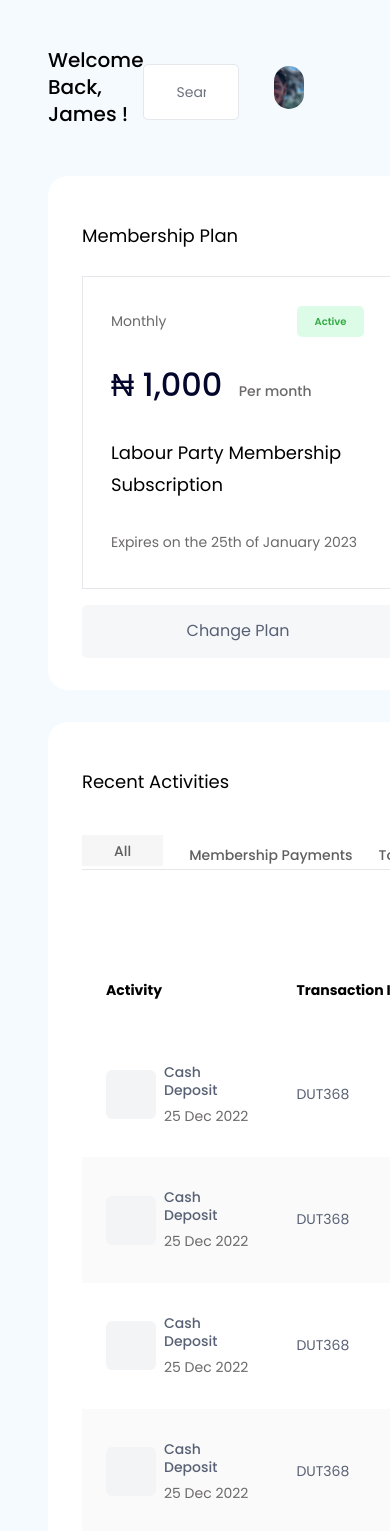
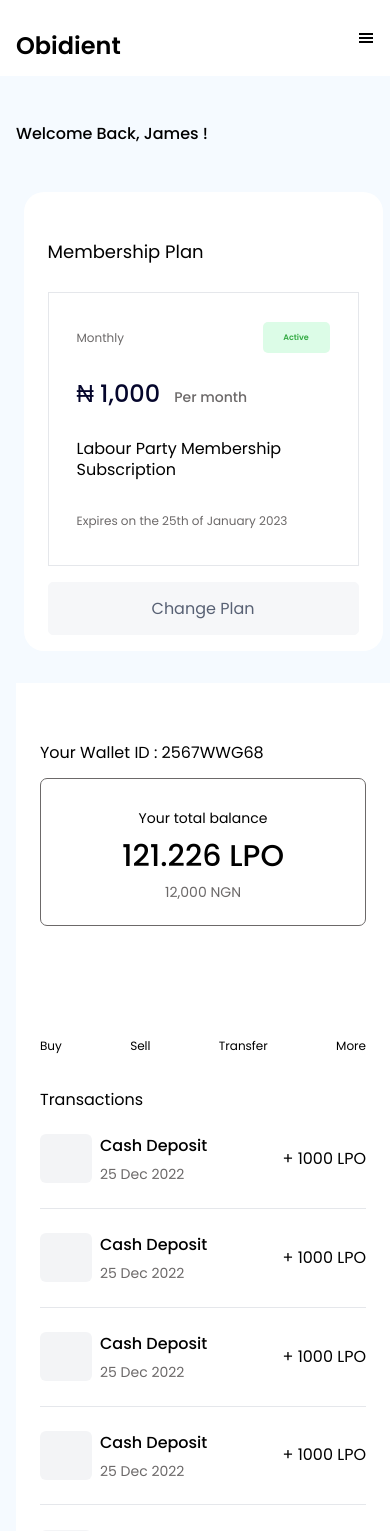
Before and after one commit to nkemjikaobi/obidient, a Next.js app: page /dashboard in a window 390 px wide. Shown: the top 1531 px of the page. Built offline with nearby package versions, Linux system fonts and the light colour scheme.

Commit message:
mobile screen for dashboard

```diff
--- a/src/components/layouts/DashboardLayout/DashboardLayout.tsx
+++ b/src/components/layouts/DashboardLayout/DashboardLayout.tsx
@@ -2,6 +2,7 @@
 import React from "react";
 
 import DashboardSideBar from "../DashboardSideBar/DashboardSideBar";
+import DashboardMobileNavigation from "../NavBar/DashBoardMobileNavigation";
 
 interface DashboardLayout {
   children: any;
@@ -27,9 +28,9 @@
               <div className="hidden smallLaptop:block">
                 <DashboardSideBar />
               </div>
-              {/* <div className="block smallLaptop:hidden">
+              <div className="block smallLaptop:hidden">
                 <DashboardMobileNavigation />
-              </div> */}
+              </div>
               <div className="w-full">
                 <main className="h-full">{children}</main>
               </div>
--- /dev/null
+++ b/src/components/layouts/NavBar/DashBoardMobileNavigation.tsx
@@ -0,0 +1,74 @@
+import Link from "next/link";
+import React, { useState } from "react";
+import { AiOutlineClose } from "react-icons/ai";
+import { GiHamburgerMenu } from "react-icons/gi";
+
+import CustomLink from "@components/atoms/CustomLink/CustomLink";
+import Logo from "@components/atoms/Logo/Logo";
+
+import useClickOutside from "@hooks/useClickOutside";
+
+const DashboardMobileNavigation = () => {
+  const [isOpen, setIsOpen] = useState<boolean>(false);
+
+  const node = useClickOutside(() => {
+    setIsOpen(false);
+  });
+
+  return (
+    <>
+      <div className="flex justify-between py-3 px-4 items-center bg-white">
+        <CustomLink customClass="cursor-pointer mt-4" destination="/">
+          <Logo />
+        </CustomLink>
+        {isOpen ? (
+          <AiOutlineClose className="cursor-pointer text-citiGreen-500" onClick={() => setIsOpen(false)} />
+        ) : (
+          <GiHamburgerMenu className="cursor-pointer text-citiGreen-500" onClick={() => setIsOpen(true)} />
+        )}
+      </div>
+      <div className={`px-4 pb-5 bg-white ${isOpen ? "openNav" : "closeNav"}`} ref={node}>
+        {DashboardNav.map((data) => (
+          <Link href={data.route} key={data.id}>
+            <div className="capitalize mr-12 mb-4 cursor-pointer text-citiGray-500 hover:text-citiGreen-600 text-sm">
+              <span>{data.name}</span>
+            </div>
+          </Link>
+        ))}
+        <div className="capitalize mr-12 mb-4 cursor-pointer text-citiGray-500 hover:text-citiGreen-600 text-sm">
+          <span>Logout</span>
+        </div>
+      </div>
+    </>
+  );
+};
+
+export default DashboardMobileNavigation;
+
+export const DashboardNav = [
+  {
+    id: 1,
+    name: "Dashboard",
+    route: "#",
+  },
+  {
+    id: 2,
+    name: "Membership Plan",
+    route: "#",
+  },
+  {
+    id: 3,
+    name: "NFT Card",
+    route: "#",
+  },
+  {
+    id: 4,
+    name: "My Wallet",
+    route: "#",
+  },
+  {
+    id: 3,
+    name: "Recent Activities",
+    route: "#",
+  },
+];
--- a/src/components/organisms/DashBoardPage/GovernanceTokenBalance/GovernanceTokenBalance.tsx
+++ b/src/components/organisms/DashBoardPage/GovernanceTokenBalance/GovernanceTokenBalance.tsx
@@ -3,9 +3,9 @@
 const GovernanceTokenBalance = () => {
   return (
     <div className="border rounded-[7px] border-obiGray-320">
-      <h4 className="text-18 mt-[31px] mb-[6px] text-center whitespace-nowrap">Governance Token Balance </h4>
-      <h4 className="text-[40px] font-medium mb-[5px] text-center whitespace-nowrap">71.226 LPO </h4>
-      <h4 className="text-18 text-obiGray-320 mb-[23px] text-center">12,000 NGN </h4>
+      <h4 className="text-14 smallLaptop:text-18 mt-[31px] mb-[6px] text-center whitespace-nowrap">Governance Token Balance </h4>
+      <h4 className="text-[30px] smallLaptop:text-[40px] font-medium mb-[5px] text-center whitespace-nowrap">71.226 LPO </h4>
+      <h4 className="text-14 smallLaptop:text-18 text-obiGray-320 mb-[23px] text-center">12,000 NGN </h4>
       {/* <div className="flex items-center">
           <CustomButton
             customClass="mt-12 !w-[100px] !bg-obiPurple-400"
--- a/src/components/organisms/DashBoardPage/MembershipCard/MembershipCard.tsx
+++ b/src/components/organisms/DashBoardPage/MembershipCard/MembershipCard.tsx
@@ -2,7 +2,7 @@
 
 const MembershipCard = () => {
   return (
-    <div className="bg-white px-[34px] pt-[44px] rounded-[20px] w-[380px] television:w-[480px] h-[513.88px] pb-8">
+    <div className="bg-white smallLaptop:px-[34px] pt-[44px] rounded-[20px] smallLaptop:w-[380px] television:w-[480px] smallLaptop:h-[513.88px] pb-8">
       <h4 className="text-18 mb-6">NFT Membership Card</h4>
     </div>
   );
--- a/src/components/organisms/DashBoardPage/MembershipPlan/MembershipPlan.tsx
+++ b/src/components/organisms/DashBoardPage/MembershipPlan/MembershipPlan.tsx
@@ -6,18 +6,18 @@
 
 const MembershipPlan = () => {
   return (
-    <div className="bg-white px-[34px] pt-[44px] rounded-[20px] w-[380px] television:w-[480px] h-[513.88px] bigLaptop:pb-8">
+    <div className="bg-white px-6 smallLaptop:px-[34px] pt-[44px] rounded-[20px] smallLaptop:w-[380px] television:w-[480px] smallLaptop:h-[513.88px] bigLaptop:pb-8">
       <h4 className="text-18 mb-6">Membership Plan</h4>
       <div className="border border-obiBlue-300 px-[28px] pt-[29px] w-[311px] television:w-[411px]">
         <div className="flex items-center justify-between">
-          <p className="text-14 text-obiGray-320">Monthly</p>
-          <div className="flex justify-center items-center text-obiGreen-400 rounded-[5px] bg-green-100 text-10 w-[67px] h-[31px] font-semibold">Active</div>
+          <p className="text-12 smallLaptop:text-14 text-obiGray-320">Monthly</p>
+          <div className="flex justify-center items-center text-obiGreen-400 rounded-[5px] bg-green-100 text-8 smallLaptop:text-10 w-[67px] h-[31px] font-semibold">Active</div>
         </div>
-        <h3 className="font-medium text-[32px] mt-6 mb-[28px] text-obiBlack-300">
+        <h3 className="font-medium text-24 smallLaptop:text-[32px] mt-6 mb-[28px] text-obiBlack-300">
           {CURRENCIES.NAIRA} 1,000 <span className="text-14 text-obiGray-320 ml-2">Per month</span>
         </h3>
-        <h4 className="text-18 mb-6">Labour Party Membership Subscription</h4>
-        <p className="text-14 text-obiGray-320 mt-[33px] mb-[36px]">Expires on the 25th of January 2023</p>
+        <h4 className="text-16 smallLaptop:text-18 mb-6">Labour Party Membership Subscription</h4>
+        <p className="text-12 smallLaptop:text-14 text-obiGray-320 mt-[33px] mb-[36px]">Expires on the 25th of January 2023</p>
       </div>
       <CustomButton
         customClass="!rounded-[5px] !border-obiGray-100 !text-obiGray-350 !bg-obiGray-100 hover:!bg-obiGray-250 my-4 bigLaptop:!my-6 !w-full"
--- a/src/components/organisms/DashBoardPage/TopBar/TopBar.tsx
+++ b/src/components/organisms/DashBoardPage/TopBar/TopBar.tsx
@@ -6,8 +6,8 @@
 const TopBar = () => {
   return (
     <div className="flex items-center justify-between pt-[47px] pr-[117px]">
-      <h3 className="font-medium text-20">Welcome Back, James !</h3>
-      <div className="flex items-center">
+      <h3 className="font-medium text-16 smallLaptop:text-20 whitespace-nowrap">Welcome Back, James !</h3>
+      <div className="hidden smallLaptop:flex items-center">
         <CustomInput
           className="border border-glass-450 rounded-[0.313rem] mr-[35px] mt-2 h-[56px]"
           icon="search"
--- a/src/components/organisms/DashBoardPage/TotalBalance/TotalBalance.tsx
+++ b/src/components/organisms/DashBoardPage/TotalBalance/TotalBalance.tsx
@@ -3,9 +3,9 @@
 const TotalBalance = () => {
   return (
     <div className="border rounded-[7px] border-obiGray-320">
-      <h4 className="text-18 mt-[31px] mb-[6px] text-center whitespace-nowrap">Your total balance </h4>
-      <h4 className="text-[40px] font-medium mb-[5px] text-center whitespace-nowrap">121.226 LPO </h4>
-      <h4 className="text-18 text-obiGray-320 mb-[23px] text-center">12,000 NGN </h4>
+      <h4 className="text-14 smallLaptop:text-18 mt-[31px] mb-[6px] text-center whitespace-nowrap">Your total balance </h4>
+      <h4 className="text-[30px] smallLaptop:text-[40px] font-medium mb-[5px] text-center whitespace-nowrap">121.226 LPO </h4>
+      <h4 className="text-14 smallLaptop:text-18 text-obiGray-320 mb-[23px] text-center">12,000 NGN </h4>
       {/* <div className="flex items-center">
           <CustomButton
             customClass="mt-12 !w-[100px] !bg-obiPurple-400"
--- a/src/components/organisms/DashBoardPage/UtilityTokenBalance/UtilityTokenBalance.tsx
+++ b/src/components/organisms/DashBoardPage/UtilityTokenBalance/UtilityTokenBalance.tsx
@@ -3,9 +3,9 @@
 const UtilityTokenBalance = () => {
   return (
     <div className="border rounded-[7px] border-obiGray-320">
-      <h4 className="text-18 mt-[31px] mb-[6px] text-center whitespace-nowrap">Utility Token Balance </h4>
-      <h4 className="text-[40px] font-medium mb-[5px] text-center whitespace-nowrap">21.226 LPO </h4>
-      <h4 className="text-18 text-obiGray-320 mb-[23px] text-center">12,000 NGN </h4>
+      <h4 className="text-14 smallLaptop:text-18 mt-[31px] mb-[6px] text-center whitespace-nowrap">Utility Token Balance </h4>
+      <h4 className="text-[30px] smallLaptop:text-[40px] font-medium mb-[5px] text-center whitespace-nowrap">21.226 LPO </h4>
+      <h4 className="text-14 smallLaptop:text-18 text-obiGray-320 mb-[23px] text-center">12,000 NGN </h4>
       {/* <div className="flex items-center">
           <CustomButton
             customClass="mt-12 !w-[100px] !bg-obiPurple-400"
--- a/src/components/organisms/DashBoardPage/WalletBalance/WalletBalance.tsx
+++ b/src/components/organisms/DashBoardPage/WalletBalance/WalletBalance.tsx
@@ -9,8 +9,8 @@
 const WalletBalance = () => {
   const [balanceToRender, setBalanceToRender] = useState<number>(1);
   return (
-    <div className="pt-[35px] px-[46px]">
-      <h4 className="text-18 mt-[35px] mb-[15px]">Your Wallet ID : 2567WWG68 </h4>
+    <div className="pt-6 smallLaptop:pt-[35px] px-6 smallLaptop:px-[46px]">
+      <h4 className="text-16 smallLaptop:text-18 mt-[35px] mb-[15px]">Your Wallet ID : 2567WWG68 </h4>
       <RenderBalance balanceToRender={balanceToRender} />
       <div className="flex items-center space-x-4 justify-center mt-8">
         {range(3).map((ind) =>
@@ -25,7 +25,7 @@
         {walletActionsData.map((data) => (
           <div key={data.id}>
             <Icon name={data.name} />
-            <p className="capitalize mt-4 text-14 text-center">{data.name}</p>
+            <p className="capitalize mt-4 text-12 smallLaptop:text-14 text-center">{data.name}</p>
           </div>
         ))}
       </div>
--- a/src/components/organisms/DashBoardPage/WalletTransactions/WalletTransactions.tsx
+++ b/src/components/organisms/DashBoardPage/WalletTransactions/WalletTransactions.tsx
@@ -11,8 +11,8 @@
 
 const WalletTransactions = () => {
   return (
-    <div className="px-[46px]">
-      <h4 className="text-18 mt-[35px] mb-[15px]">Transactions</h4>
+    <div className="px-6 mt-4 smallLaptop:mt-0 smallLaptop:px-[46px]">
+      <h4 className="text-16 smallLaptop:text-18 mt-[35px] mb-[15px]">Transactions</h4>
       <div>
         {data.map((transaction: TransactionProp) => (
           <TransactionItem key={transaction.id} transaction={transaction} />
--- a/src/modules/dashboardPages/dashboardPage/index.tsx
+++ b/src/modules/dashboardPages/dashboardPage/index.tsx
@@ -8,17 +8,21 @@
 import WalletTransactions from "@components/organisms/DashBoardPage/WalletTransactions/WalletTransactions";
 
 export const DashBoard: FC = () => (
-  <div className="pl-[48px]">
+  <div className="pl-4 bigLaptop:pl-[48px]">
     <TopBar />
-    <div className="flex mt-12">
+    <div className="flex flex-col bigLaptop:flex-row mt-12">
       <div className="">
-        <div className="flex items-center space-x-12 mb-8">
+        <div className="flex flex-col bigLaptop:flex-row items-center bigLaptop:space-x-12 mb-8">
           <MembershipPlan />
-          <MembershipCard />
+          <div className="hidden bigLaptop:block">
+            <MembershipCard />
+          </div>
         </div>
-        <RecentActivities />
+        <div className="hidden bigLaptop:block">
+          <RecentActivities />
+        </div>
       </div>
-      <div className="bg-white h-[1434px] ml-8 television:w-[531px] overflow-y-scroll">
+      <div className="bg-white h-[1434px] bigLaptop:ml-8 television:w-[531px] overflow-y-scroll">
         <WalletBalance />
         <WalletTransactions />
       </div>
```
